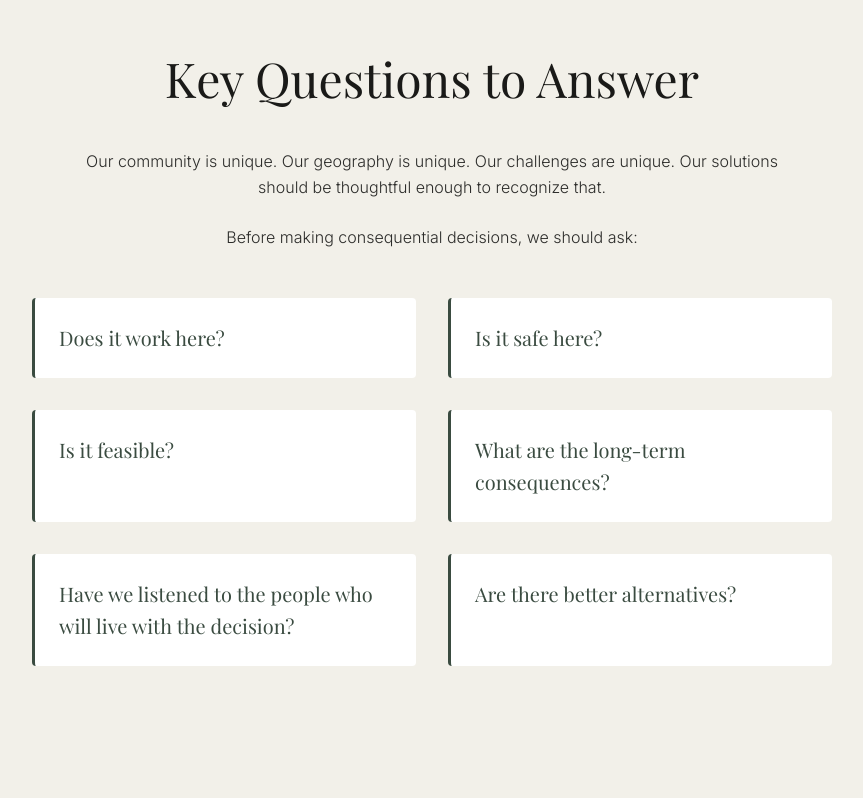
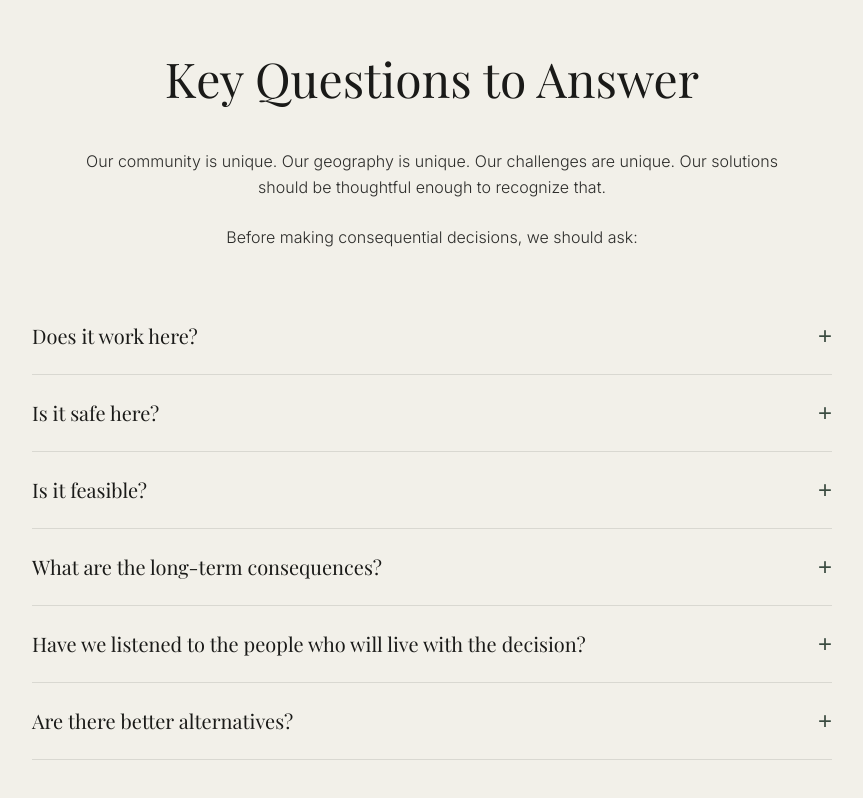
Before and after one commit to lahtown/indu-kadambi, a plain HTML site: page index.html in a window 1280 px wide. Shown: the part 5577-6375 px from the top of the page, without its empty margins (208-1071 px from the left). Drawn offline with nearby package versions, Linux system fonts and the light colour scheme; a web font is replaced by a local one.

Commit message:
Add interactive accordion for policy questions

```diff
--- a/index.html
+++ b/index.html
@@ -134,13 +134,61 @@
       <h2 class="serif">Key Questions to Answer</h2>
       <p class="narrow-text">Our community is unique. Our geography is unique. Our challenges are unique. Our solutions should be thoughtful enough to recognize that.</p>
       <p class="narrow-text">Before making consequential decisions, we should ask:</p>
-      <div class="questions-grid">
-        <span>Does it work here?</span>
-        <span>Is it safe here?</span>
-        <span>Is it feasible?</span>
-        <span>What are the long-term consequences?</span>
-        <span>Have we listened to the people who will live with the decision?</span>
-        <span>Are there better alternatives?</span>
+      <div class="accordion">
+        <div class="accordion-item">
+          <button class="accordion-header">
+            <span class="serif">Does it work here?</span>
+            <span class="icon">+</span>
+          </button>
+          <div class="accordion-content">
+            <p>State-mandated housing formulas or dense development models designed for urban transit corridors simply do not translate to Los Altos Hills. We lack commercial centers, widespread sewer infrastructure, and major transit hubs. Our solutions must respect our one-acre minimums and rural zoning rather than trying to force urban density into our hillsides.</p>
+          </div>
+        </div>
+        <div class="accordion-item">
+          <button class="accordion-header">
+            <span class="serif">Is it safe here?</span>
+            <span class="icon">+</span>
+          </button>
+          <div class="accordion-content">
+            <p>Los Altos Hills sits entirely within a Wildland-Urban Interface (WUI), meaning wildfire is a constant threat. Any new land-use or development decision must account for our narrow, winding roads, limited evacuation routes, and the ability of fire apparatus to access properties safely. We cannot compromise on emergency preparedness.</p>
+          </div>
+        </div>
+        <div class="accordion-item">
+          <button class="accordion-header">
+            <span class="serif">Is it feasible?</span>
+            <span class="icon">+</span>
+          </button>
+          <div class="accordion-content">
+            <p>We must look at the reality of our infrastructure. Does a proposed project have access to adequate water supply and sewer connections? Does the steep terrain and canyon topography allow for safe construction and emergency turnaround? Theoretical goals mean nothing if the physical reality of the site cannot support them responsibly.</p>
+          </div>
+        </div>
+        <div class="accordion-item">
+          <button class="accordion-header">
+            <span class="serif">What are the long-term consequences?</span>
+            <span class="icon">+</span>
+          </button>
+          <div class="accordion-content">
+            <p>Once our rural character is lost, we cannot get it back. Decisions made today about subdivisions, lot splits, or infrastructure will permanently alter the landscape, traffic patterns, and environmental stability of Los Altos Hills for generations. We must act as stewards for the future, not just react to the pressures of the present.</p>
+          </div>
+        </div>
+        <div class="accordion-item">
+          <button class="accordion-header">
+            <span class="serif">Have we listened to the people who will live with the decision?</span>
+            <span class="icon">+</span>
+          </button>
+          <div class="accordion-content">
+            <p>No one knows a neighborhood better than the people who live there. True community leadership means prioritizing the voices of Los Altos Hills residents over outside developers or regional mandates. Meaningful resident input must be sought <em>before</em> policies are set in stone.</p>
+          </div>
+        </div>
+        <div class="accordion-item">
+          <button class="accordion-header">
+            <span class="serif">Are there better alternatives?</span>
+            <span class="icon">+</span>
+          </button>
+          <div class="accordion-content">
+            <p>We should never settle for the first proposed solution if it compromises our town's character. Whether it's meeting housing goals through ADUs (Accessory Dwelling Units) that integrate seamlessly into existing properties, or finding smarter ways to manage our budget, there is always a collaborative, locally-tailored alternative that works better for Los Altos Hills.</p>
+          </div>
+        </div>
       </div>
     </div>
   </section>
--- a/script.js
+++ b/script.js
@@ -38,4 +38,30 @@ document.addEventListener('DOMContentLoaded', () => {
       heroBg.style.transform = `translateY(${scroll * 0.4}px)`;
     }
   });
+  // Accordion interactivity
+  const accordionHeaders = document.querySelectorAll('.accordion-header');
+  accordionHeaders.forEach(header => {
+    header.addEventListener('click', () => {
+      const item = header.parentElement;
+      const content = item.querySelector('.accordion-content');
+
+      // Close all other items (optional, keeps UI clean)
+      document.querySelectorAll('.accordion-item').forEach(otherItem => {
+        if (otherItem !== item) {
+          otherItem.classList.remove('active');
+          const otherContent = otherItem.querySelector('.accordion-content');
+          if (otherContent) otherContent.style.maxHeight = null;
+        }
+      });
+
+      // Toggle current item
+      if (item.classList.contains('active')) {
+        item.classList.remove('active');
+        content.style.maxHeight = null;
+      } else {
+        item.classList.add('active');
+        content.style.maxHeight = content.scrollHeight + 30 + "px"; // Adding extra space for padding
+      }
+    });
+  });
 });
--- a/style.css
+++ b/style.css
@@ -318,25 +318,69 @@ p {
   font-size: 0.95rem;
 }
 
-/* Questions Grid */
-.questions-grid {
-  display: grid;
-  grid-template-columns: 1fr 1fr;
-  gap: 2rem;
+/* Accordion */
+.accordion {
+  max-width: 800px;
   margin: 3rem auto;
-  max-width: 800px;
   text-align: left;
 }
 
-.questions-grid span {
-  font-family: var(--font-serif);
+.accordion-item {
+  border-bottom: 1px solid rgba(0,0,0,0.1);
+}
+
+.accordion-header {
+  width: 100%;
+  text-align: left;
+  background: none;
+  border: none;
+  padding: 1.5rem 0;
+  display: flex;
+  justify-content: space-between;
+  align-items: center;
+  cursor: pointer;
+  color: var(--color-dark);
+  transition: color 0.3s ease;
+}
+
+.accordion-header:hover {
+  color: var(--color-accent);
+}
+
+.accordion-header .serif {
   font-size: 1.25rem;
+  font-weight: 500;
+}
+
+.accordion-header .icon {
+  font-size: 1.5rem;
+  font-weight: 300;
+  transition: transform 0.3s ease;
   color: var(--color-accent);
-  display: block;
-  padding: 1.5rem;
-  background: var(--color-white);
-  border-left: 3px solid var(--color-accent);
-  border-radius: 4px;
+}
+
+.accordion-item.active .accordion-header .icon {
+  transform: rotate(45deg);
+}
+
+.accordion-content {
+  max-height: 0;
+  overflow: hidden;
+  transition: max-height 0.4s ease-out, padding 0.4s ease-out, opacity 0.4s ease-out;
+  opacity: 0;
+  padding: 0 1rem 0 0;
+}
+
+.accordion-item.active .accordion-content {
+  padding-bottom: 1.5rem;
+  opacity: 1;
+}
+
+.accordion-content p {
+  margin-bottom: 0;
+  font-size: 0.95rem;
+  color: var(--color-text-light);
+  line-height: 1.7;
 }
 
 blockquote {
@@ -457,9 +501,7 @@ blockquote {
     order: -1;
   }
 
-  .questions-grid {
-    grid-template-columns: 1fr;
-  }
+
 
   .footer-content {
     flex-direction: column;
```
